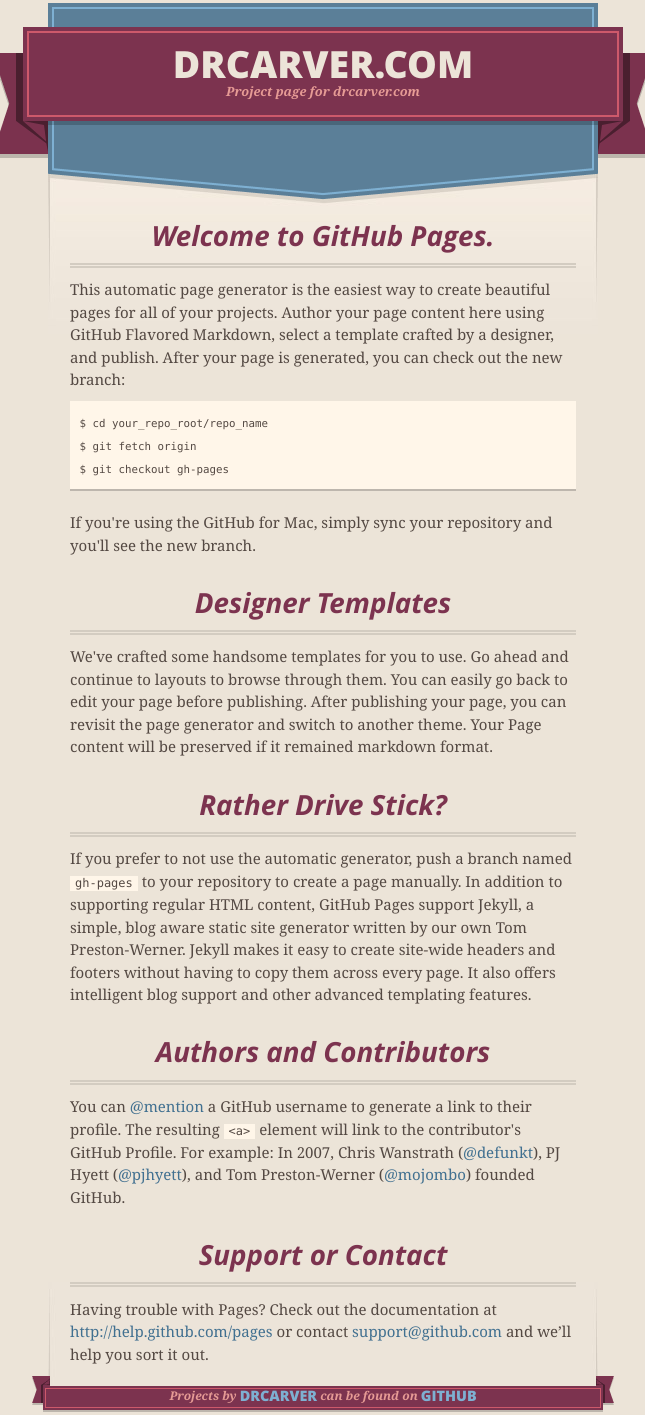
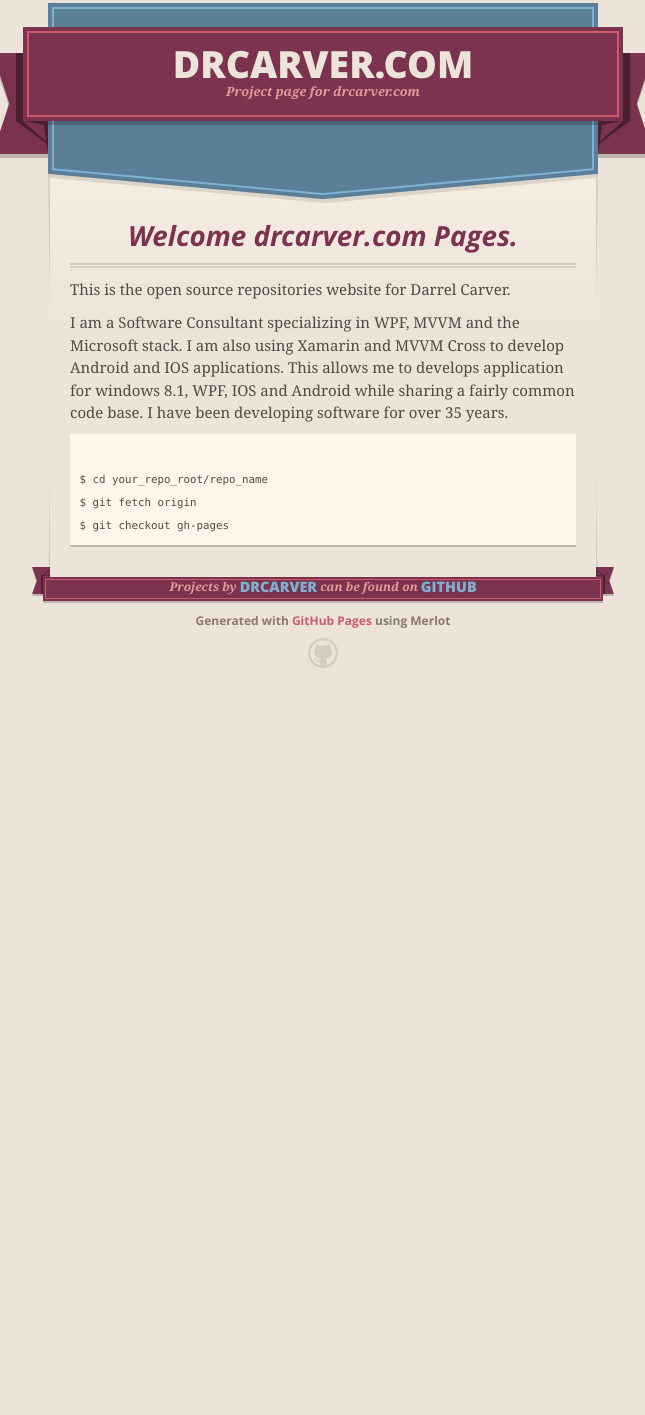
Before and after one commit to drcarver/drcarver.github.io, a plain HTML site: page index.html in a window 1280 px wide. Shown: the part 11-1426 px from the top of the page, without its empty margins (317-962 px from the left). After the commit the page ends 800 px from the top, so only its background shows below. Drawn offline with nearby package versions, Linux system fonts and the light colour scheme.

Commit message:
Updates for index
Takeout some of the boiler plate stuff

```diff
--- a/index.html
+++ b/index.html
@@ -46,38 +46,20 @@
 
       <section id="main_content">
         <h3>
-<a name="welcome-to-github-pages" class="anchor" href="#welcome-to-github-pages"><span class="octicon octicon-link"></span></a>Welcome to GitHub Pages.</h3>
+<a name="welcome-to-drcarver.com-pages" class="anchor" href="#welcome-to-drcarver.com-pages"><span class="octicon octicon-link"></span></a>
+          Welcome drcarver.com Pages.</h3>
 
-<p>This automatic page generator is the easiest way to create beautiful pages for all of your projects. Author your page content here using GitHub Flavored Markdown, select a template crafted by a designer, and publish. After your page is generated, you can check out the new branch:</p>
+<p>This is the open source repositories website for Darrel Carver.</p>
+<p>I am a Software Consultant specializing in WPF, MVVM and the Microsoft stack.  I am also using Xamarin and MVVM Cross to develop
+          Android and IOS applications.  This allows me to develops application for windows 8.1, WPF, IOS and Android while sharing
+          a fairly common code base.  I have been developing software for over 35 years.</p>
 
-<pre><code>$ cd your_repo_root/repo_name
+<pre><code>
+$ cd your_repo_root/repo_name
 $ git fetch origin
 $ git checkout gh-pages
 </code></pre>
-
-<p>If you're using the GitHub for Mac, simply sync your repository and you'll see the new branch.</p>
-
-<h3>
-<a name="designer-templates" class="anchor" href="#designer-templates"><span class="octicon octicon-link"></span></a>Designer Templates</h3>
-
-<p>We've crafted some handsome templates for you to use. Go ahead and continue to layouts to browse through them. You can easily go back to edit your page before publishing. After publishing your page, you can revisit the page generator and switch to another theme. Your Page content will be preserved if it remained markdown format.</p>
-
-<h3>
-<a name="rather-drive-stick" class="anchor" href="#rather-drive-stick"><span class="octicon octicon-link"></span></a>Rather Drive Stick?</h3>
-
-<p>If you prefer to not use the automatic generator, push a branch named <code>gh-pages</code> to your repository to create a page manually. In addition to supporting regular HTML content, GitHub Pages support Jekyll, a simple, blog aware static site generator written by our own Tom Preston-Werner. Jekyll makes it easy to create site-wide headers and footers without having to copy them across every page. It also offers intelligent blog support and other advanced templating features.</p>
-
-<h3>
-<a name="authors-and-contributors" class="anchor" href="#authors-and-contributors"><span class="octicon octicon-link"></span></a>Authors and Contributors</h3>
-
-<p>You can <a href="https://github.com/blog/821" class="user-mention">@mention</a> a GitHub username to generate a link to their profile. The resulting <code>&lt;a&gt;</code> element will link to the contributor's GitHub Profile. For example: In 2007, Chris Wanstrath (<a href="https://github.com/defunkt" class="user-mention">@defunkt</a>), PJ Hyett (<a href="https://github.com/pjhyett" class="user-mention">@pjhyett</a>), and Tom Preston-Werner (<a href="https://github.com/mojombo" class="user-mention">@mojombo</a>) founded GitHub.</p>
-
-<h3>
-<a name="support-or-contact" class="anchor" href="#support-or-contact"><span class="octicon octicon-link"></span></a>Support or Contact</h3>
-
-<p>Having trouble with Pages? Check out the documentation at <a href="http://help.github.com/pages">http://help.github.com/pages</a> or contact <a href="mailto:support@github.com">support@github.com</a> and we’ll help you sort it out.</p>
       </section>
-
       <footer>
         <span class="ribbon-outer">
           <span class="ribbon-inner">
@@ -91,7 +73,5 @@ $ git checkout gh-pages
       </footer>
 
     </div>
-
-
   </body>
 </html>
```
